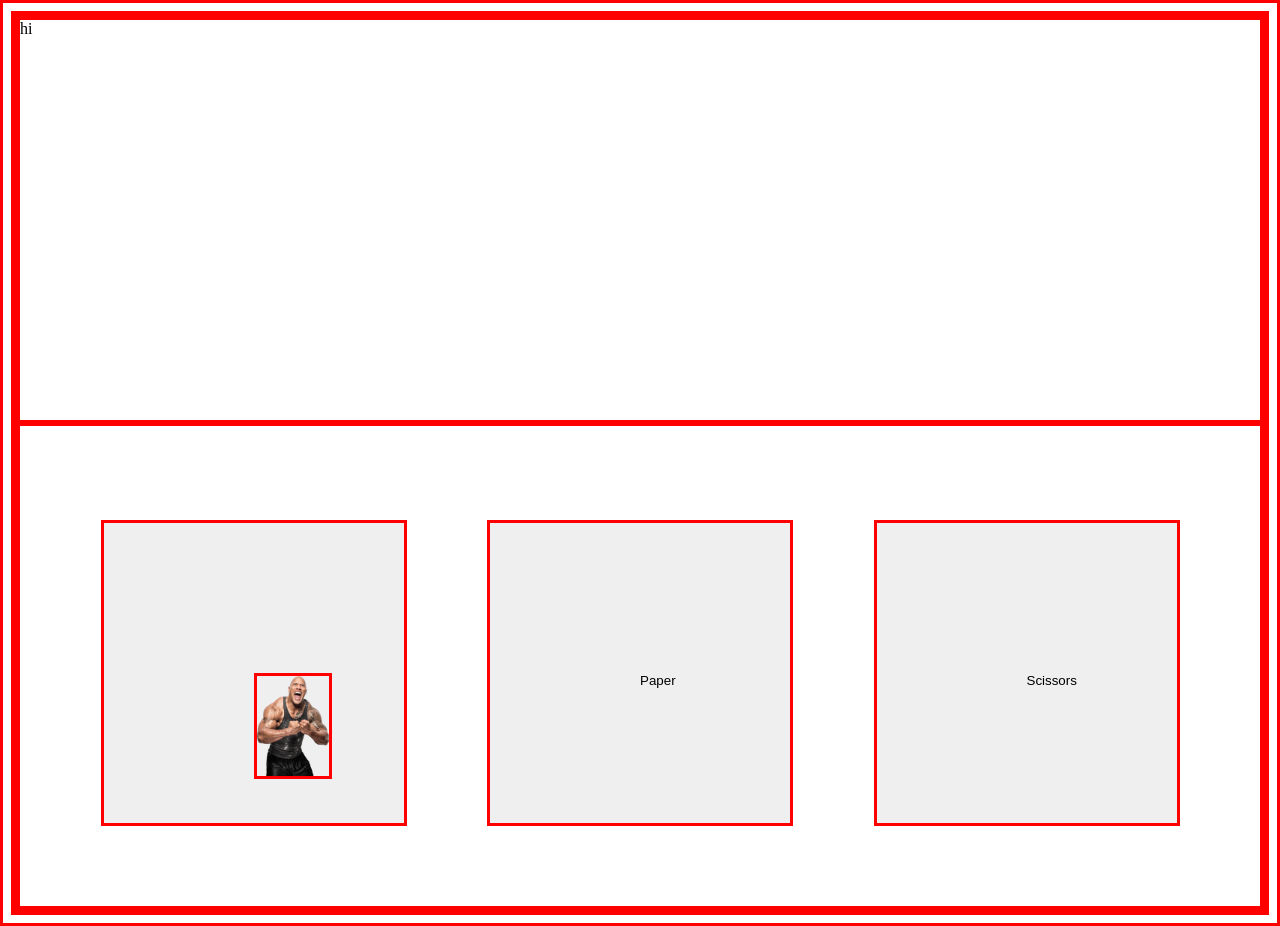
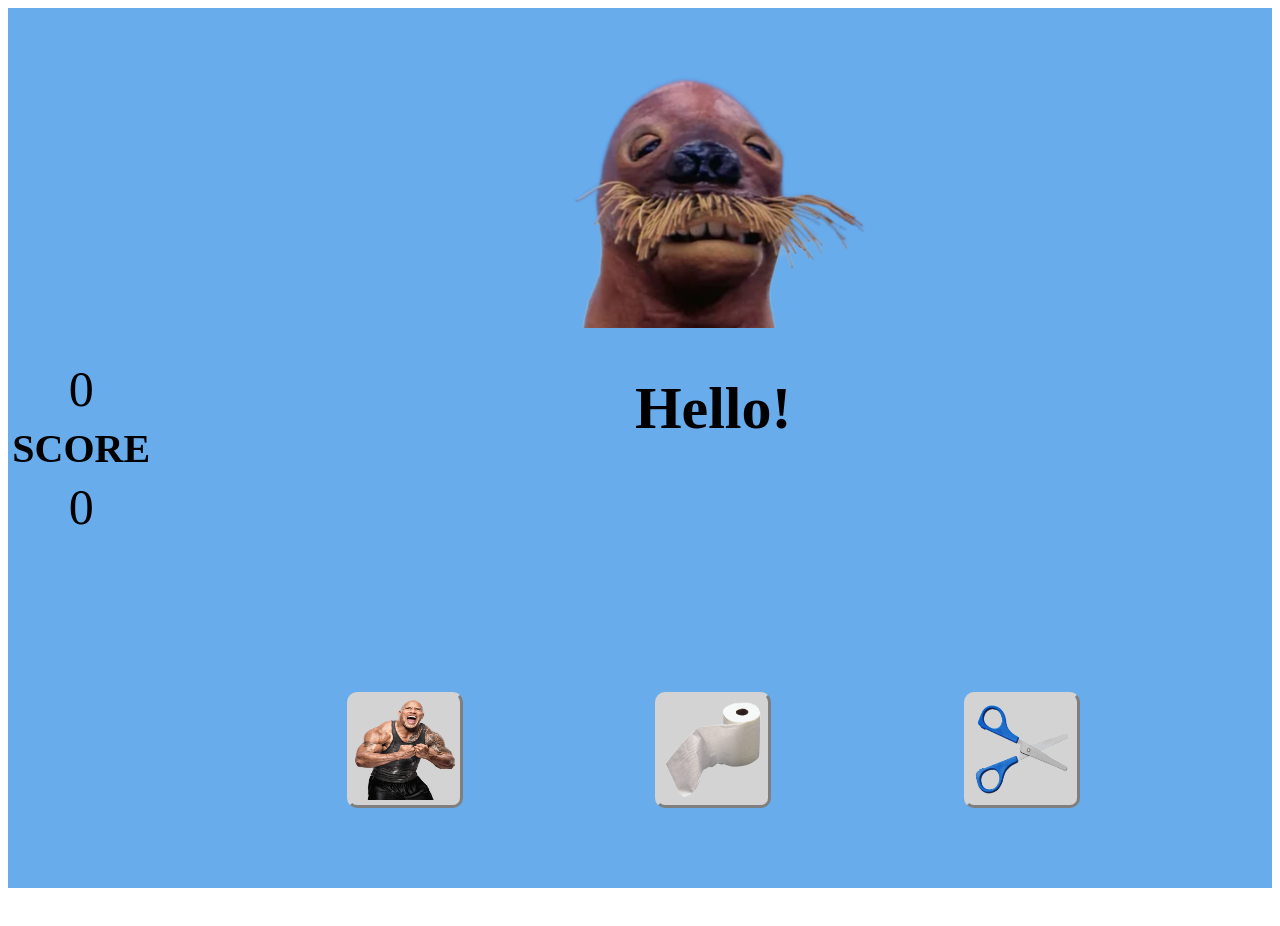
Before and after one commit to pl3lee/jsRockPaperScissors, a plain HTML site: page index.html in a window 1280 px wide. After the commit the page ends 896 px from the top, so only its background shows below. Drawn offline with Linux system fonts and the light colour scheme.

Commit message:
Added the scorebar, added some images, and aligned some items.

```diff
--- a/index.html
+++ b/index.html
@@ -9,12 +9,28 @@
     <link rel="stylesheet" href="style.css">
 </head>
 <body>
-    <div class="main-container">
-        <div class="computer-container">hi</div>
-        <div class="player-container">
-            <button class="gestures" id="rock"><img id="rock-button" src="./images/rock.png" alt="rock"></button>
-            <button class="gestures" id="paper">Paper</button>
-            <button class="gestures" id="scissors">Scissors</button>
+    <div class="everything-container">
+        <div class="score-container">
+            <div class="score-number" id="computer">
+                <div>0</div>
+            </div>
+            <div class="score-text">SCORE</div>
+            <div class="score-number" id="player">
+                <div>0</div>
+            </div>
+        </div>
+        <div class="main-container">
+            <div class="computer-container">
+                <div class="computer-image-container">
+                    <img class="computer-image" src="./images/walrus.png" alt="walrus">
+                </div>
+            </div>
+            <div class="game-txt-container"></div>
+            <div class="player-container">
+                <div class="gesture-button" id="rock"><img class="button-image" id="rock-button" src="./images/rock.png" alt="rock"></div>
+                <div class="gesture-button" id="paper"><img class="button-image" id="paper-button" src="./images/paper.png" alt="paper"></div>
+                <div class="gesture-button" id="scissors"><img class="button-image" id="scissors-button" src="./images/scissors.png" alt="scissors"></div>
+            </div>
         </div>
     </div>
 </body>
--- a/script.js
+++ b/script.js
@@ -69,3 +69,16 @@ function game() {
         console.log("The computer won!");
     }
 }
+
+function clicked(e) {
+    // console.log(e);
+    e.target.classList.add("clicked");
+}
+function removeClicked(e) {
+    e.target.classList.remove("clicked");
+}
+const buttons = Array.from(document.querySelectorAll('.button-image'));
+buttons.forEach(button => button.addEventListener('click', clicked));
+buttons.forEach(button => button.addEventListener('transitionend', removeClicked));
+const gameTextContainer = document.querySelector('.game-txt-container');
+gameTextContainer.textContent = 'Hello!';
--- a/style.css
+++ b/style.css
@@ -1,33 +1,94 @@
 * {
-    border: solid red;
+    /* border: solid red; */
 }
 
+.everything-container {
+    display: flex;
+    background-color: rgb(104, 172, 235);
+}
+.score-container {
+    width: 10%;
+    flex-direction: column;
+    justify-content: space-between;
+    align-items: center;
+    padding: 10px;
+    display: flex;
+}
+.score-number {
+    display: flex;
+    height: 50vh;
+    font-size: 50px;
+    flex-direction: column;
+}
+.score-text {
+    font-size: 40px;
+    font-weight: bolder;
+}
+#computer.score-number {
+    align-items: flex-end;
+    justify-content: flex-end;
+}
 .main-container {
+    width: 90%;
     display: flex;
     flex-direction: column;
     min-height: 100vh;
+
 }
-
+.game-txt-container {
+    height: 20vh;
+}
 .computer-container {
     display: flex;
-    height: 50vh;
+    height: 40vh;
+    justify-content: center;
+    align-items: center;
 }
 
 .player-container {
     display: flex;
     justify-content: space-evenly;
-    height: 50vh;
+    height: 40vh;
     align-items: flex-end;
     padding-bottom: 10vh;
 }
-.gestures {
-    padding: 150px;
-    width: 20%;
-    height: 50%;
+.gesture-button {
+    padding: 5px;
+    width: 100px;
+    height: 100px;
     display: flex;
+    overflow: hidden;
+    justify-content: center;
+    align-items: center;
+    border: solid lightgrey;
+    border-radius: 10px;
+    background-color: lightgrey;
+    border-style: outset;
+
 }
 
-#rock-button {
+.button-image {
     height: 100px;
-    width: auto;
+    width: 100px;
+    transition: all 0.1s ease;
 }
+
+.clicked {
+    transform: scale(0.9);
+}
+
+.computer-image-container {
+    display: flex;
+    justify-content: center;
+    align-items: center;
+}
+.computer-image {
+    height: 40vh;
+}
+.game-txt-container {
+    display: flex;
+    align-items: center;
+    justify-content: center;
+    font-size: 60px;
+    font-weight: bold;
+}
```
Also changed, not shown: images/walrus.jpg (added), images/walrus.png (added), 2 other files.
